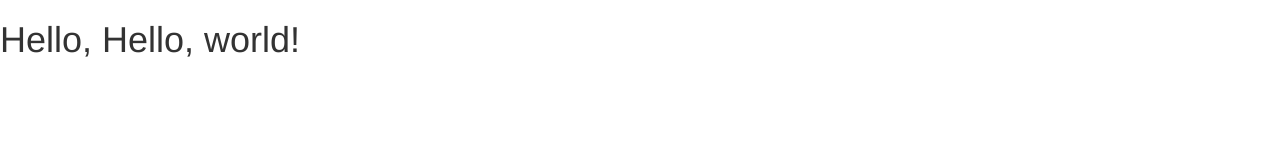
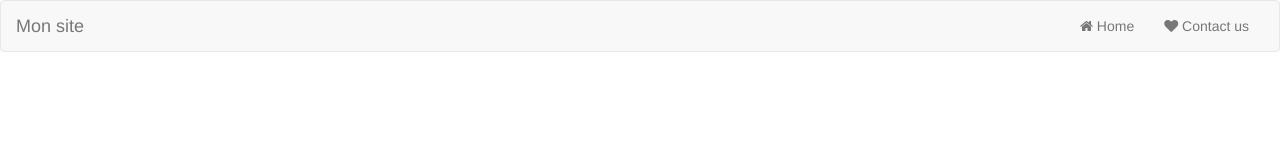
Before and after one commit to marinegit/landing, a plain HTML site: page index.html in a window 1280 px wide. Drawn offline with nearby package versions, Linux system fonts and the light colour scheme.

Commit message:
Adding navbar

```diff
--- a/index.html
+++ b/index.html
@@ -5,14 +5,35 @@
     <meta http-equiv="X-UA-Compatible" content="IE=edge">
     <meta name="viewport" content="width=device-width, initial-scale=1">
     <title>LANDING</title>
+    <link href="http://netdna.bootstrapcdn.com/font-awesome/4.1.0/css/font-awesome.min.css" rel="stylesheet">
 
     <!-- Bootstrap -->
     <link rel="stylesheet" href="http://netdna.bootstrapcdn.com/bootstrap/3.1.1/css/bootstrap.min.css">
 
-
   </head>
   <body>
-    <h1>Hello, Hello, world!</h1>
+    <nav class="navbar navbar-default" role="navigation">
+      <div class="container-fluid">
+        <!-- Brand and toggle get grouped for better mobile display -->
+        <div class="navbar-header">
+          <button type="button" class="navbar-toggle" data-toggle="collapse" data-target="#bs-example-navbar-collapse-1">
+            <span class="sr-only">Toggle navigation</span>
+            <span class="icon-bar"></span>
+            <span class="icon-bar"></span>
+            <span class="icon-bar"></span>
+          </button>
+          <a class="navbar-brand" href="#">Mon site</a>
+        </div>
+
+        <!-- Collect the nav links, forms, and other content for toggling -->
+        <div class="collapse navbar-collapse" id="bs-example-navbar-collapse-1">
+          <ul class="nav navbar-nav navbar-right">
+            <li><a href="#"><i class="fa fa-home"></i> Home</a></li>
+            <li><a href="contact.html"><i class="fa fa-heart"></i> Contact us</a></li>
+          </ul>
+        </div><!-- /.navbar-collapse -->
+      </div><!-- /.container-fluid -->
+    </nav>
 
     <!-- jQuery (necessary for Bootstrap's JavaScript plugins) -->
     <script src="https://ajax.googleapis.com/ajax/libs/jquery/1.11.0/jquery.min.js"></script>
```
